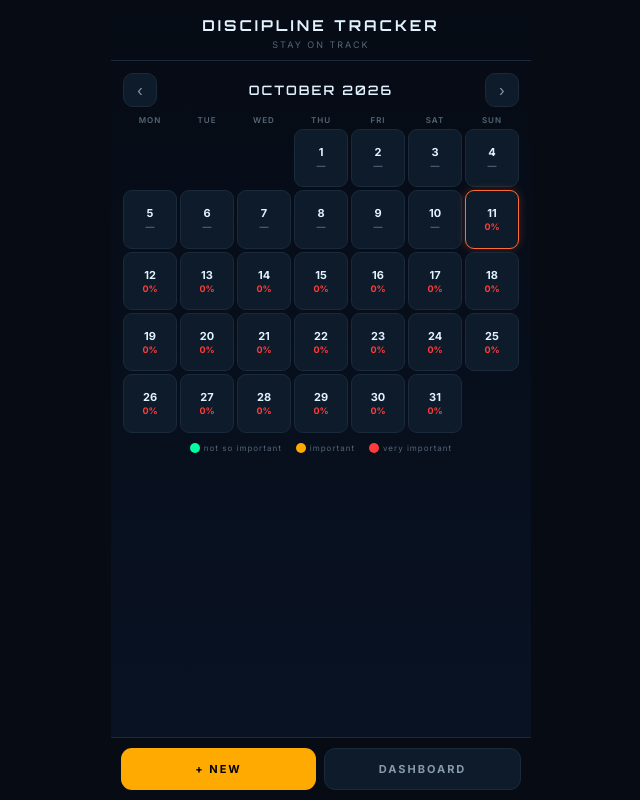
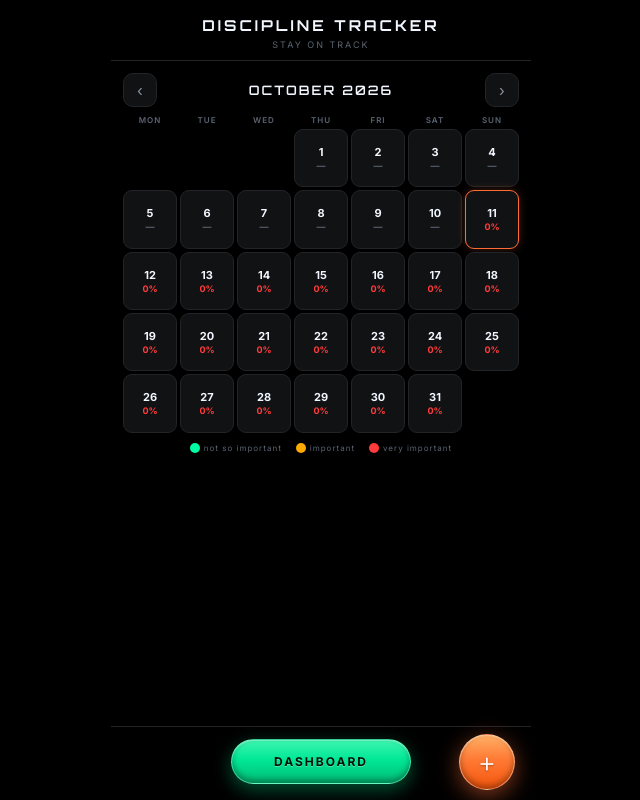
Before and after one commit to Ewok67/DisciplineTracker, a plain HTML site: page index.html in a window 1280 px wide. Shown: the whole page, without its empty margins (319-959 px from the left). Drawn offline with Linux system fonts and the light colour scheme.

Commit message:
redesign: full black theme + glossy buttons + FAB layout
- pure black background (#000), darker card/line palette
- shiny button treatment: top-lit gradients, inner highlight, outer glow
- + NEW -> round orange FAB, bottom right
- DASHBOARD -> centered green glossy pill at bottom
- glossy active states on priority/repeat chips and save button

```diff
--- a/index.html
+++ b/index.html
@@ -7,14 +7,15 @@
 <style>
 @import url('https://fonts.googleapis.com/css2?family=Orbitron:wght@600;700&family=Inter:wght@300;400;600;700&display=swap');
 :root{
-  --fg:#e2f3ff; --muted:#8899aa; --dim:#556677;
+  --fg:#f2f7ff; --muted:#8a94a3; --dim:#5a6472;
   --accent:#ff6b35; --accent2:#ff3b3b;
-  --green:#00ffa3; --card:#0d1b2a; --line:#1a2a3a; --bg:#060b14;
+  --green:#00ffa3; --card:#111214; --line:#232427; --bg:#000000;
+  --shine: inset 0 1px 0 rgba(255,255,255,.28), inset 0 -3px 6px rgba(0,0,0,.35);
 }
 *{box-sizing:border-box;margin:0;padding:0;-webkit-tap-highlight-color:transparent;font-family:'Inter',sans-serif}
 html,body{height:100%}
 body{background:var(--bg);color:var(--fg);display:flex;justify-content:center;align-items:center;min-height:100vh;overflow:hidden}
-#app{width:100%;max-width:420px;height:100vh;max-height:900px;display:flex;flex-direction:column;background:linear-gradient(180deg,#060b14 0%,#091325 100%);position:relative}
+#app{width:100%;max-width:420px;height:100vh;max-height:900px;display:flex;flex-direction:column;background:#000;position:relative}
 header{padding:16px 20px 10px;text-align:center;border-bottom:1px solid var(--line);flex-shrink:0}
 h1{font-family:'Orbitron',sans-serif;font-size:15px;letter-spacing:3px;color:var(--fg)}
 .subtitle{color:var(--dim);font-size:9px;letter-spacing:2px;margin-top:4px;text-transform:uppercase}
@@ -64,13 +65,13 @@ input{width:100%;padding:13px;background:var(--card);color:var(--fg);border:1px
 input:focus{border-color:var(--accent)}
 .chips{display:flex;gap:6px}
 .chip{flex:1;padding:11px 4px;background:var(--card);border:1px solid var(--line);border-radius:10px;color:var(--muted);font-size:10px;font-weight:700;letter-spacing:.5px;cursor:pointer;text-align:center}
-.chip.on{color:#060b14}
-.chip.on.nsi{background:var(--green)} .chip.on.imp{background:#ffaa00} .chip.on.vimp{background:var(--accent2);color:#fff}
-.chip.rep.on{background:var(--accent);color:#fff;border-color:var(--accent)}
+.chip.on{color:#0a0a0a}
+.chip.on.nsi{background:linear-gradient(180deg,#5cffc4,#00e08a);box-shadow:0 0 12px rgba(0,255,163,.4)} .chip.on.imp{background:linear-gradient(180deg,#ffc35e,#ffa000);box-shadow:0 0 12px rgba(255,170,0,.4)} .chip.on.vimp{background:linear-gradient(180deg,#ff6b6b,#e02020);color:#fff;box-shadow:0 0 12px rgba(255,59,59,.45)}
+.chip.rep.on{background:linear-gradient(180deg,#ffb066,#f4560d);color:#fff;border-color:rgba(255,255,255,.3);box-shadow:0 0 12px rgba(255,107,53,.4)}
 .row2{display:flex;gap:8px}.row2>div{flex:1}
 .btn{width:100%;padding:15px;border:none;border-radius:13px;font-size:13px;font-weight:700;letter-spacing:2px;cursor:pointer;margin-top:20px}
-.btn-primary{background:linear-gradient(90deg,var(--accent),var(--accent2));color:#fff}
-.btn-primary:active{filter:brightness(.9)}
+.btn-primary{background:linear-gradient(180deg,#ffb066 0%,#ff7a35 45%,#f4560d 100%);color:#fff;border:1px solid rgba(255,255,255,.28);text-shadow:0 1px 2px rgba(0,0,0,.35);box-shadow:var(--shine),0 6px 18px rgba(255,107,53,.35)}
+.btn-primary:active{transform:translateY(1px);filter:brightness(.96)}
 .btn-ghost{background:transparent;color:var(--muted);border:1px solid var(--line);margin-top:8px}
 .hint{font-size:9px;color:var(--dim);margin-top:6px;text-align:center}
 
@@ -94,12 +95,21 @@ input:focus{border-color:var(--accent)}
 .legend{display:flex;gap:14px;justify-content:center;margin:10px 0 2px}
 .legend span{font-size:8px;color:var(--dim);display:flex;align-items:center;gap:4px;letter-spacing:1px}
 
-/* ---------- Bottom nav ---------- */
-nav{display:flex;gap:8px;padding:10px;border-top:1px solid var(--line);flex-shrink:0;background:#060b14}
-nav button{flex:1;padding:13px;border:none;border-radius:11px;font-size:11px;font-weight:700;letter-spacing:2px;cursor:pointer}
-#nav-new{background:#ffaa00;color:#000}
-#nav-dash{background:var(--card);color:var(--muted);border:1px solid var(--line)}
-nav button:active{filter:brightness(.85)}
+/* ---------- Bottom bar: centered pill + round FAB ---------- */
+nav{position:relative;display:flex;justify-content:center;align-items:center;padding:12px 16px 16px;border-top:1px solid var(--line);flex-shrink:0;background:#000}
+#nav-dash{min-width:180px;padding:14px 30px;border-radius:30px;font-size:12px;font-weight:800;letter-spacing:2px;cursor:pointer;color:#04120c;
+  background:linear-gradient(180deg,#3ff5b0 0%,#00e896 45%,#00bd76 100%);
+  border:1px solid rgba(255,255,255,.22);
+  box-shadow:var(--shine),0 6px 18px rgba(0,232,150,.35);
+  text-shadow:0 1px 0 rgba(255,255,255,.3)}
+#nav-dash:active{transform:translateY(1px);filter:brightness(.95)}
+#nav-new{position:absolute;right:16px;width:56px;height:56px;border-radius:50%;font-size:28px;font-weight:300;line-height:1;cursor:pointer;color:#fff;
+  background:linear-gradient(180deg,#ffb066 0%,#ff7a35 45%,#f4560d 100%);
+  border:1px solid rgba(255,255,255,.3);
+  box-shadow:var(--shine),0 6px 22px rgba(255,107,53,.5);
+  display:flex;align-items:center;justify-content:center;
+  text-shadow:0 1px 2px rgba(0,0,0,.35)}
+#nav-new:active{transform:scale(.94)}
 .back-btn{background:transparent;border:none;color:var(--muted);font-size:12px;letter-spacing:1px;cursor:pointer;padding:6px 0;display:block;margin-bottom:4px}
 </style>
 </head>
@@ -212,8 +222,8 @@ nav button:active{filter:brightness(.85)}
   </main>
 
   <nav>
-    <button id="nav-new">+ NEW</button>
     <button id="nav-dash">DASHBOARD</button>
+    <button id="nav-new" aria-label="New task">+</button>
   </nav>
 </div>
 
```
